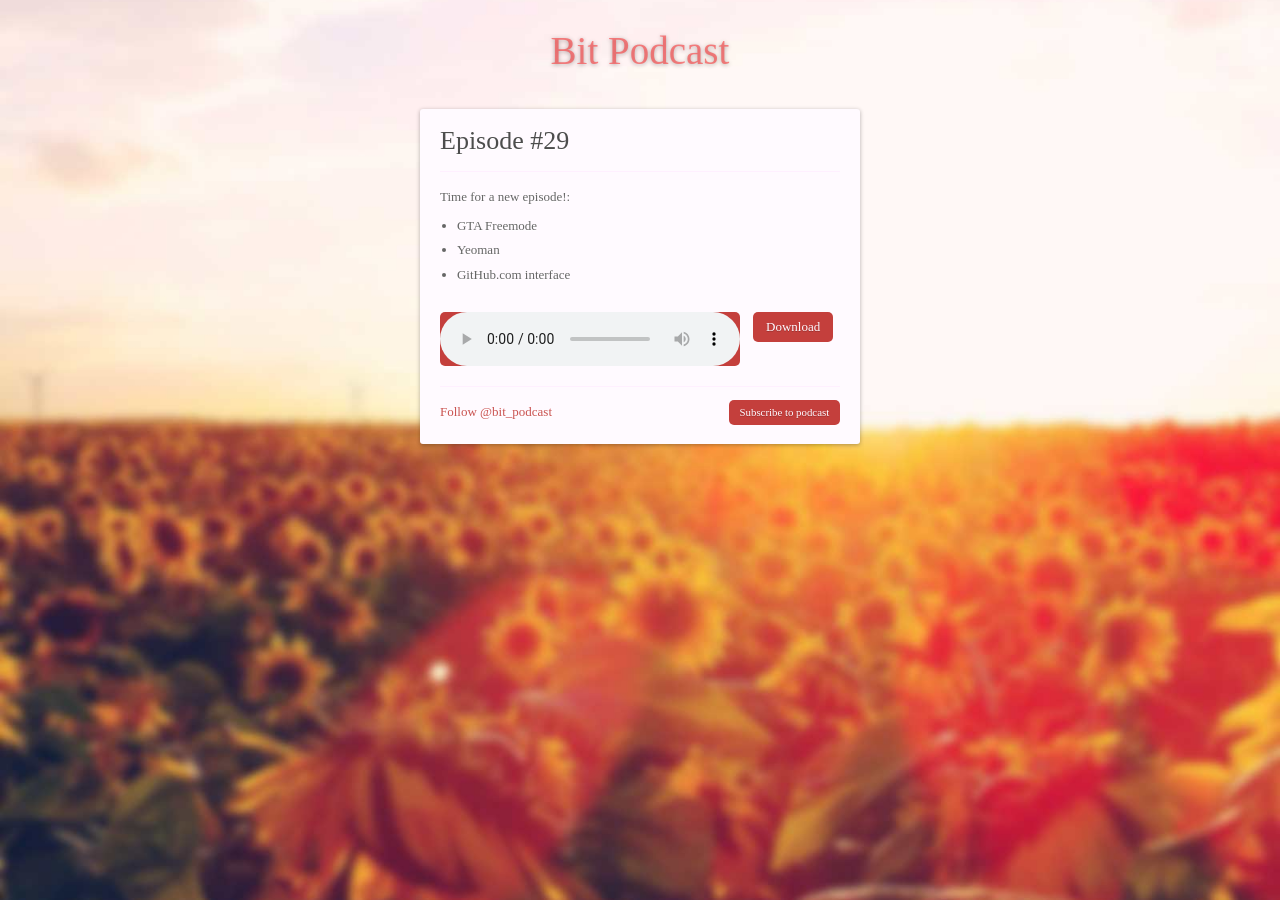
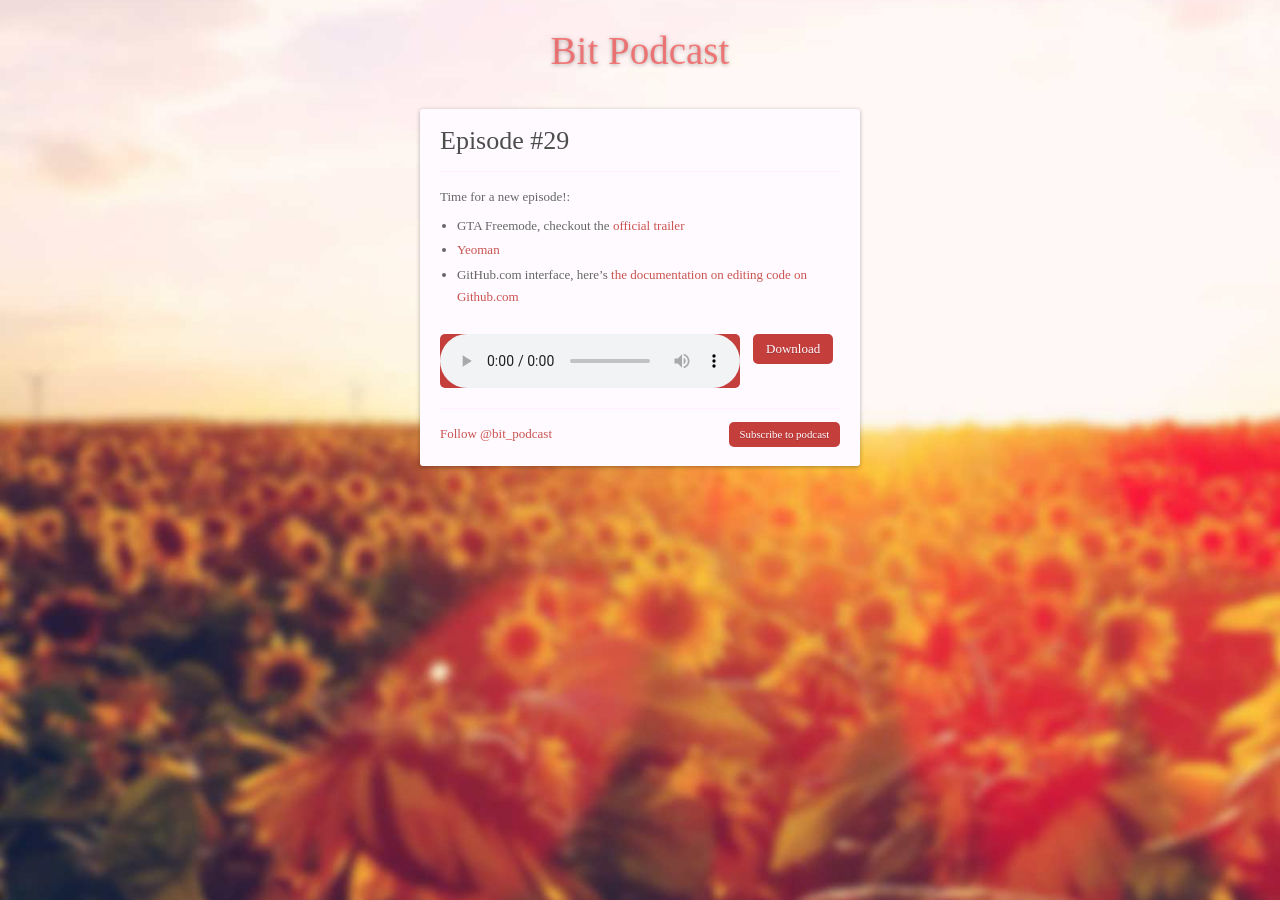
Before and after one commit to benjaminreid/bitpodcast.com, a Jekyll site: the page built from _posts/2015-09-17-episode-29.md, in a window 1280 px wide. Built offline with Jekyll 4.4.1, drawn with Linux system fonts in a browser that asks for light colours; some web fonts are replaced; comment, search, counter and statistics services are not loaded.

Commit message:
Adds reference links

```diff
--- a/_posts/2015-09-17-episode-29.md
+++ b/_posts/2015-09-17-episode-29.md
@@ -10,6 +10,6 @@ duration: "31:46"
 
 Time for a new episode!:
 
-- GTA Freemode
-- Yeoman
-- GitHub.com interface
+- GTA Freemode, checkout the [official trailer](https://www.youtube.com/watch?v=0M71BMAgSSs)
+- [Yeoman](http://yeoman.io/)
+- GitHub.com interface, here's [the documentation on editing code on Github.com](https://help.github.com/articles/editing-files-in-your-repository/)
```
